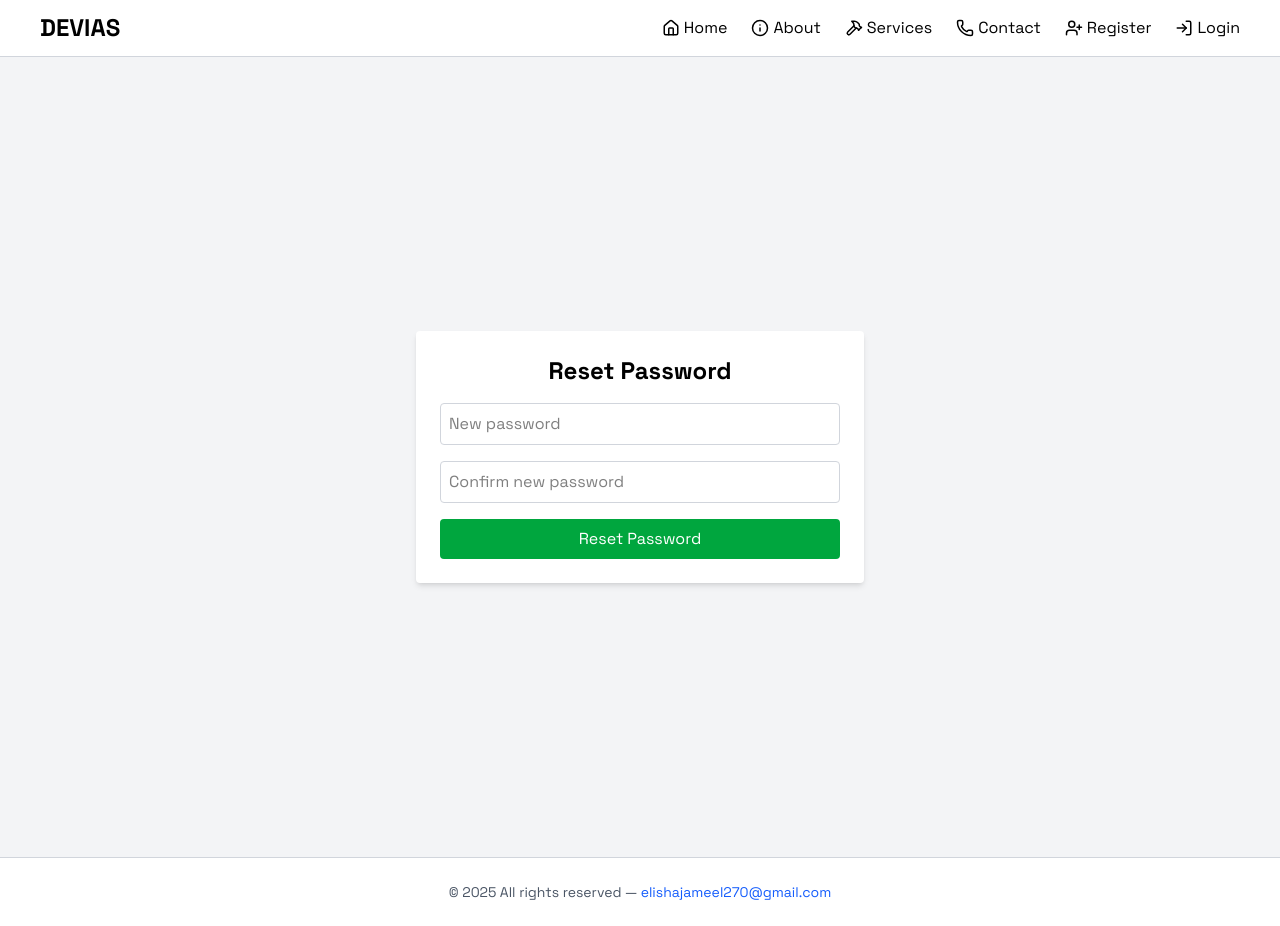
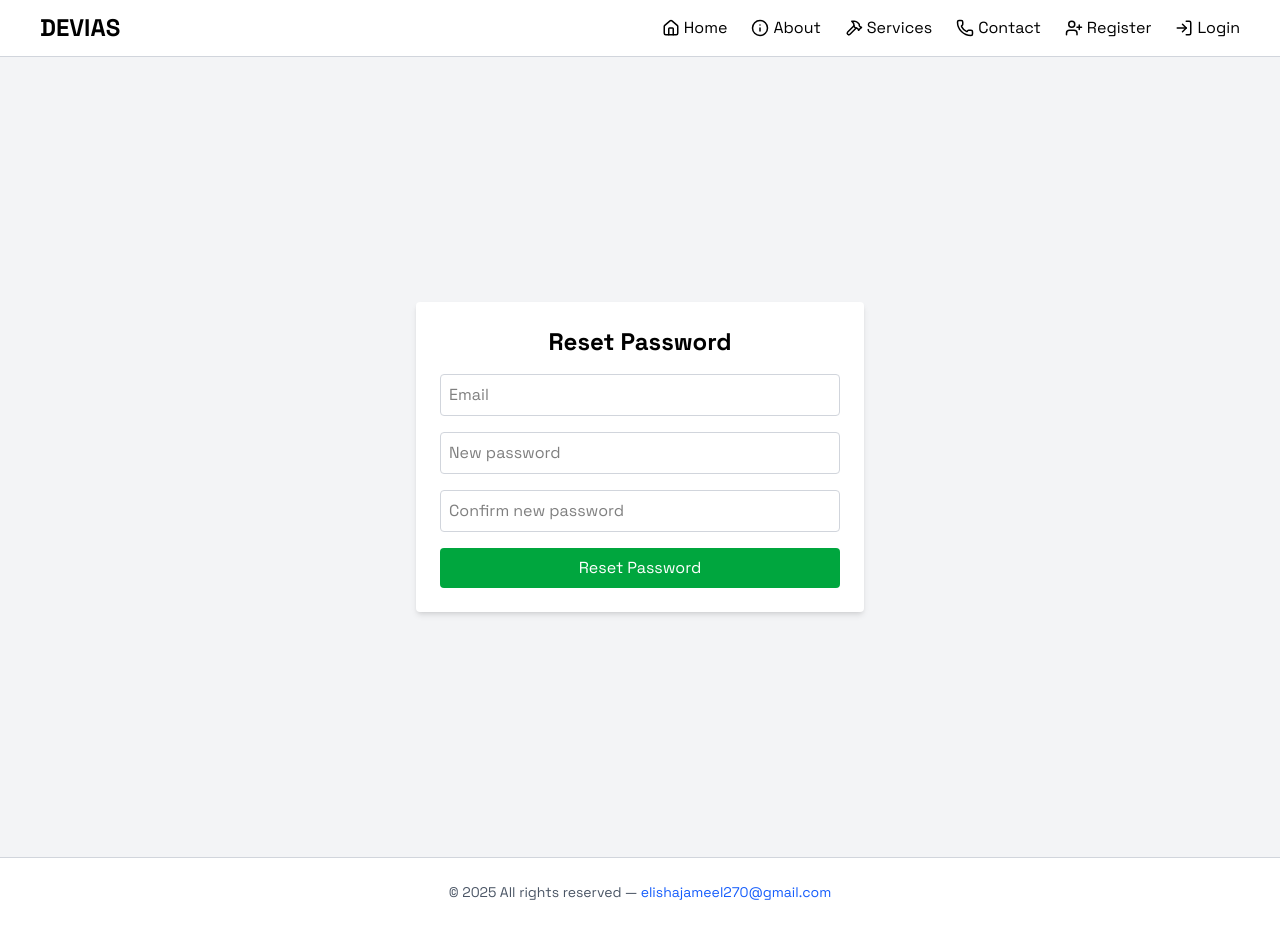
Before and after one commit to elishabhatti/e-commerce-with-mern, a React (Vite) app in the folder client/: page /reset-password/1 in a window 1280 px wide. Built offline with nearby package versions, Linux system fonts and the light colour scheme; no server answers.

Commit message:
added on change in reset password for inputs

```diff
--- a/client/src/pages/ResetPassword.jsx
+++ b/client/src/pages/ResetPassword.jsx
@@ -5,10 +5,21 @@ import { useSearchParams } from "react-router-dom";
 const ResetPassword = () => {
   const [searchParams] = useSearchParams();
   const token = searchParams.get("token");
+  const [message, setMessage] = useState("");
 
-  const [password, setPassword] = useState("");
-  const [confirmPassword, setConfirmPassword] = useState("");
-  const [message, setMessage] = useState("");
+  const [resetPassword, setResetPassword] = useState({
+    email: "",
+    password: "",
+    confirmPassword: "",
+  });
+
+  const handleChange = (e) => {
+    const { name, value } = e.target;
+    setResetPassword((prev) => ({
+      ...prev,
+      [name]: value,
+    }));
+  };
 
   const handleReset = async (e) => {
     e.preventDefault();
@@ -40,19 +51,31 @@ const ResetPassword = () => {
         <h2 className="text-2xl font-bold mb-4 text-center">Reset Password</h2>
 
         <input
-          type="password"
-          placeholder="New password"
-          value={password}
-          onChange={(e) => setPassword(e.target.value)}
+          type="email"
+          name="email"
+          placeholder="Email"
+          value={resetPassword.email}
+          onChange={handleChange}
           required
           className="w-full p-2 border border-gray-300 rounded mb-4"
         />
 
         <input
           type="password"
+          name="password"
+          placeholder="New password"
+          value={resetPassword.password}
+          onChange={handleChange}
+          required
+          className="w-full p-2 border border-gray-300 rounded mb-4"
+        />
+
+        <input
+          type="password"
+          name="confirmPassword"
           placeholder="Confirm new password"
-          value={confirmPassword}
-          onChange={(e) => setConfirmPassword(e.target.value)}
+          value={resetPassword.confirmPassword}
+          onChange={handleChange}
           required
           className="w-full p-2 border border-gray-300 rounded mb-4"
         />
```
